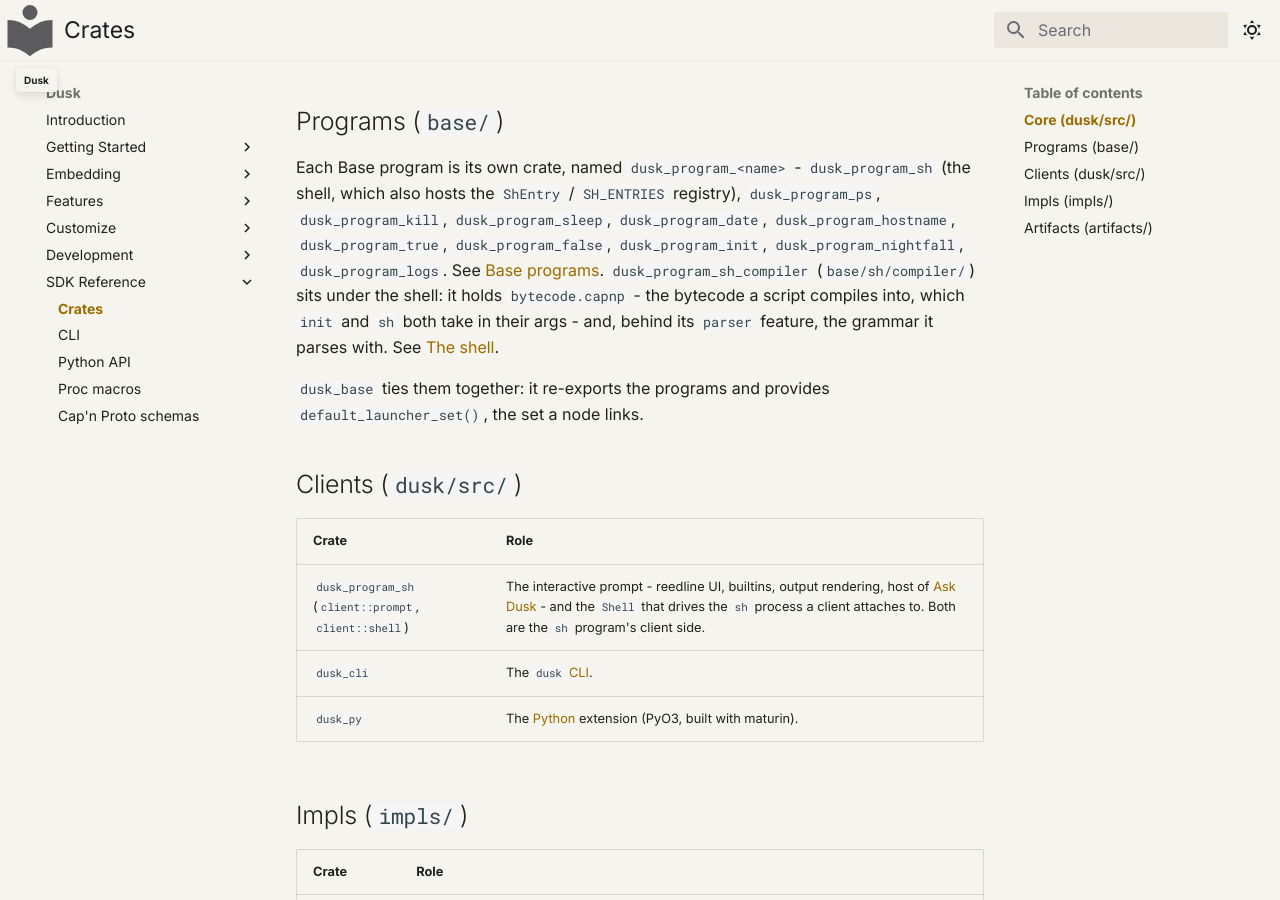
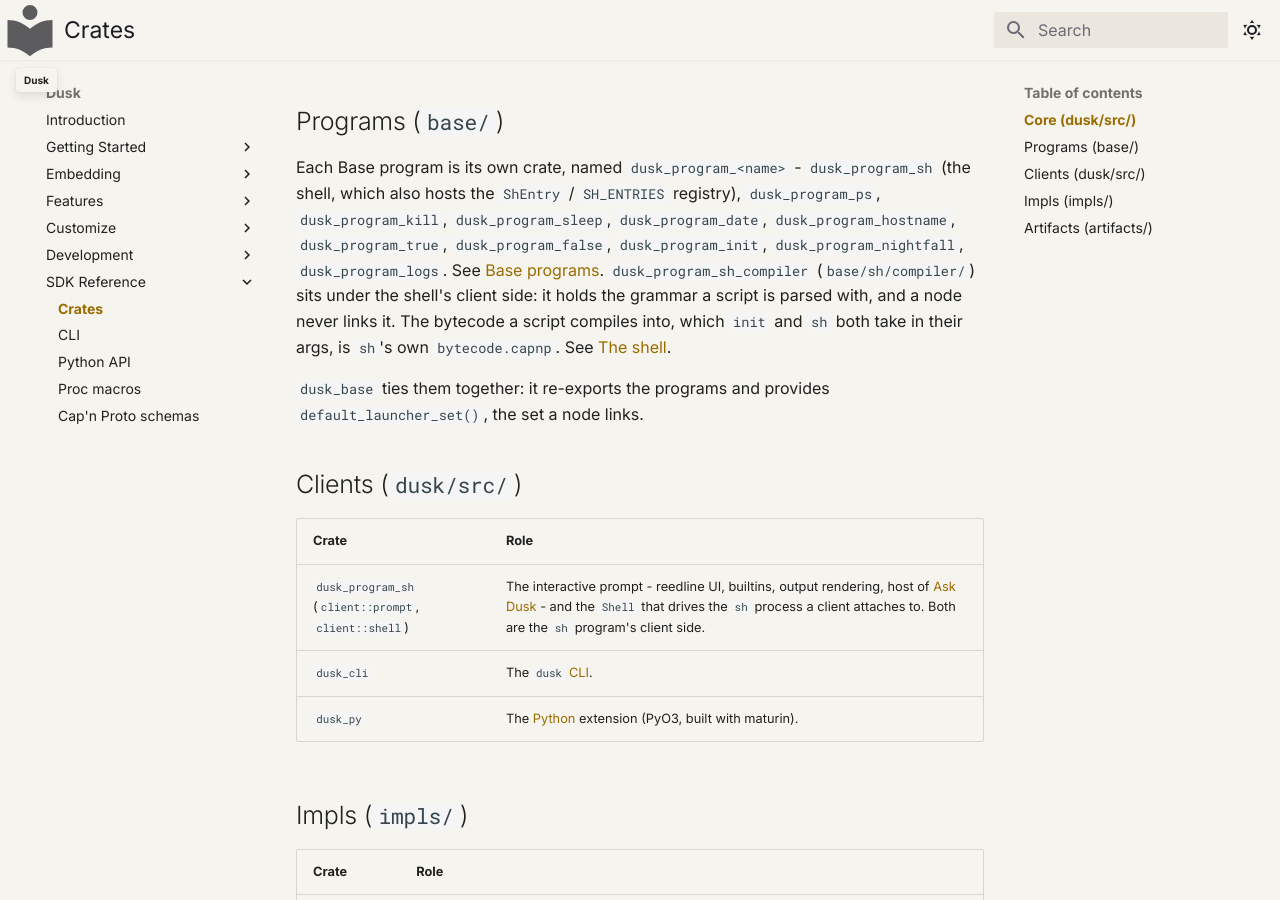
Before and after one commit to tomerze/dusk, an MkDocs documentation site: the page built from docs/docs/sdk-reference/crates.md, in a window 1280 px wide and 900 px high, scrolled down 781 px. Built offline with MkDocs 1.6.1 and Material for MkDocs 9.7.7, drawn with Linux system fonts in a browser that asks for light colours; comment, search, counter and statistics services are not loaded.

Commit message:
Update docs for the Bytecode schema living in sh
The shell development page and the crates reference placed bytecode.capnp in the compiler crate, which a node built without its parser feature. The schema is sh's own capnp/bytecode.capnp now, beside sh.capnp, and the compiler crate holds only the grammar, on the client side, so a node never links it.

```diff
--- a/docs/docs/sdk-reference/crates.md
+++ b/docs/docs/sdk-reference/crates.md
@@ -24,9 +24,10 @@ Each Base program is its own crate, named `dusk_program_<name>` - `dusk_program_
 `dusk_program_hostname`, `dusk_program_true`, `dusk_program_false`,
 `dusk_program_init`, `dusk_program_nightfall`, `dusk_program_logs`. See
 [Base programs](../getting-started/concepts/base.md). `dusk_program_sh_compiler`
-(`base/sh/compiler/`) sits under the shell: it holds `bytecode.capnp` - the bytecode a script
-compiles into, which `init` and `sh` both take in their args - and, behind its
-`parser` feature, the grammar it parses with. See [The shell](../development/shell.md).
+(`base/sh/compiler/`) sits under the shell's client side: it holds the grammar a
+script is parsed with, and a node never links it. The bytecode a script compiles
+into, which `init` and `sh` both take in their args, is `sh`'s own `bytecode.capnp`.
+See [The shell](../development/shell.md).
 
 `dusk_base` ties them together: it re-exports the programs and provides
 `default_launcher_set()`, the set a node links.
```
Also changed, not shown: docs/docs/development/shell.md (+1 -1 lines).
